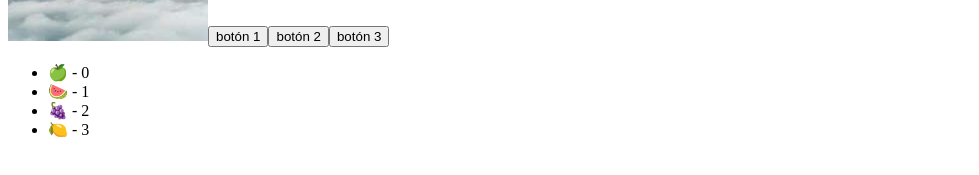
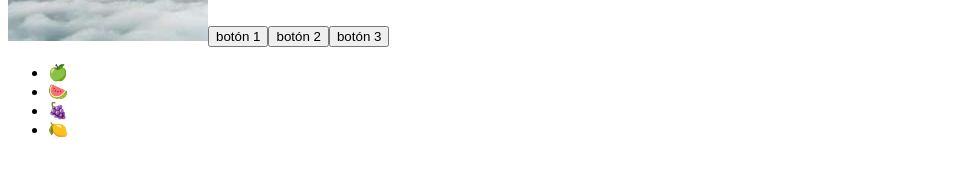
Before and after one commit to MDG99/Curso-React, a React (Vite) app: page / in a window 1280 px wide. Shown: the part 339-514 px from the top of the page, without its empty margins (0-979 px from the left). Built offline with nearby package versions, Linux system fonts and the light colour scheme.

Commit message:
practica de props

```diff
--- a/src/App.jsx
+++ b/src/App.jsx
@@ -9,6 +9,13 @@ const Button = ({text}) => {
     )
 }
 
+
+const ItemFruit = (props) => {
+    const {index, text} = props
+    return (
+        <li key={index}>{text}</li>
+    )
+}
 // Le estamos diciendo que nuesto componente necesita el atributo text de tipo
 // string
 Button.PropTypes = {
@@ -33,7 +40,8 @@ const App = () => {
             <ul>
                 {
                     fruits.map((fruit, index) => {
-                        return (<li key={index}>{fruit} - {index}</li>)
+                        //return (<li key={index}>{fruit} - {index}</li>)
+                        return <ItemFruit key={index} text={fruit}/>
                     })
                 }
             </ul>
```
